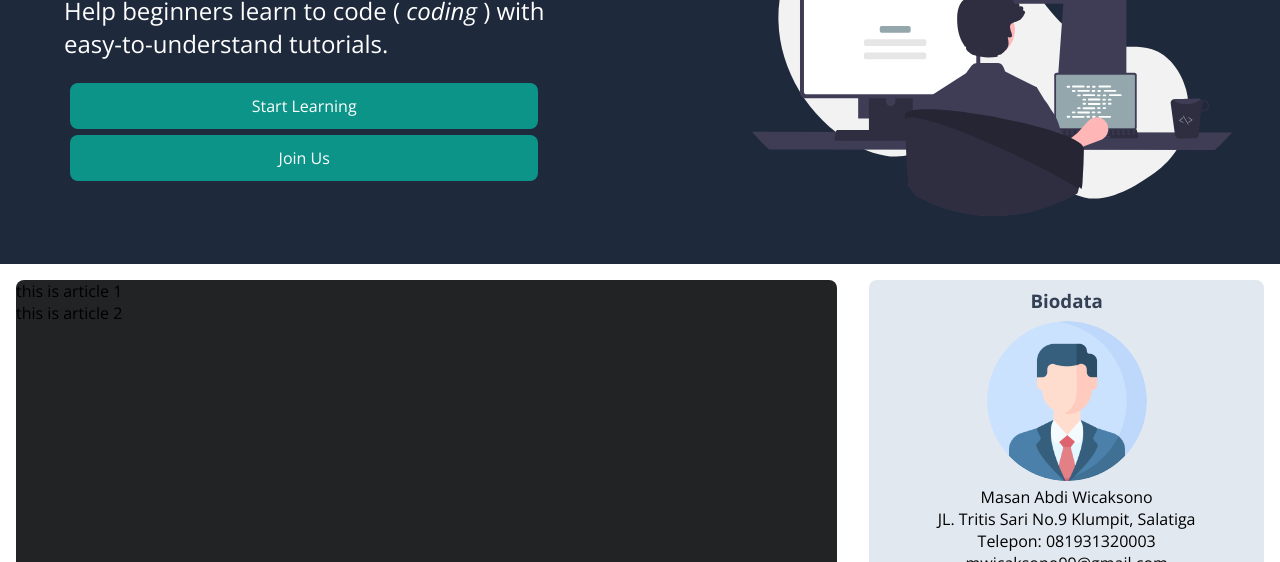
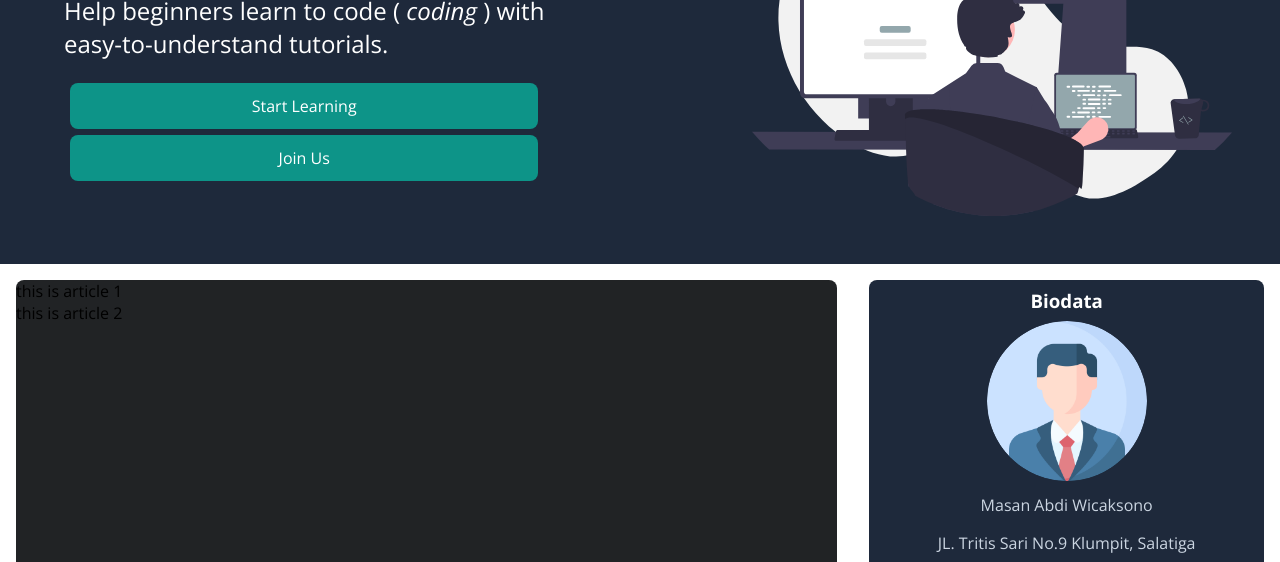
Before and after one commit to mwicaksono/dicoding-submission-web-basic, a plain HTML site: page index.html in a window 1280 px wide. Shown: the part 238-800 px from the top of the page. Drawn offline with nearby package versions, Linux system fonts and the light colour scheme.

Commit message:
change background color biodata

```diff
--- a/style.css
+++ b/style.css
@@ -103,21 +103,27 @@ aside {
 
 #biodata {
     border-radius: 0.5rem;
-    background-color: #E2E8F0;
+    background-color: #1E293B;
     margin: 0 1rem;
+    color: #CBD5E1;
     text-align: center;
 }
 
 #biodata h3 {
     padding: 0.5rem 0;
     margin: 0;
-    color: #334155;
+    color: #fff;
 }
 
 #biodata ul {
     list-style: none;
     padding: 0;
     margin: 0;
+}
+
+#biodata li {
+    margin: 0;
+    padding: 0.5rem 0;
 }
 
 #biodata img {
```
